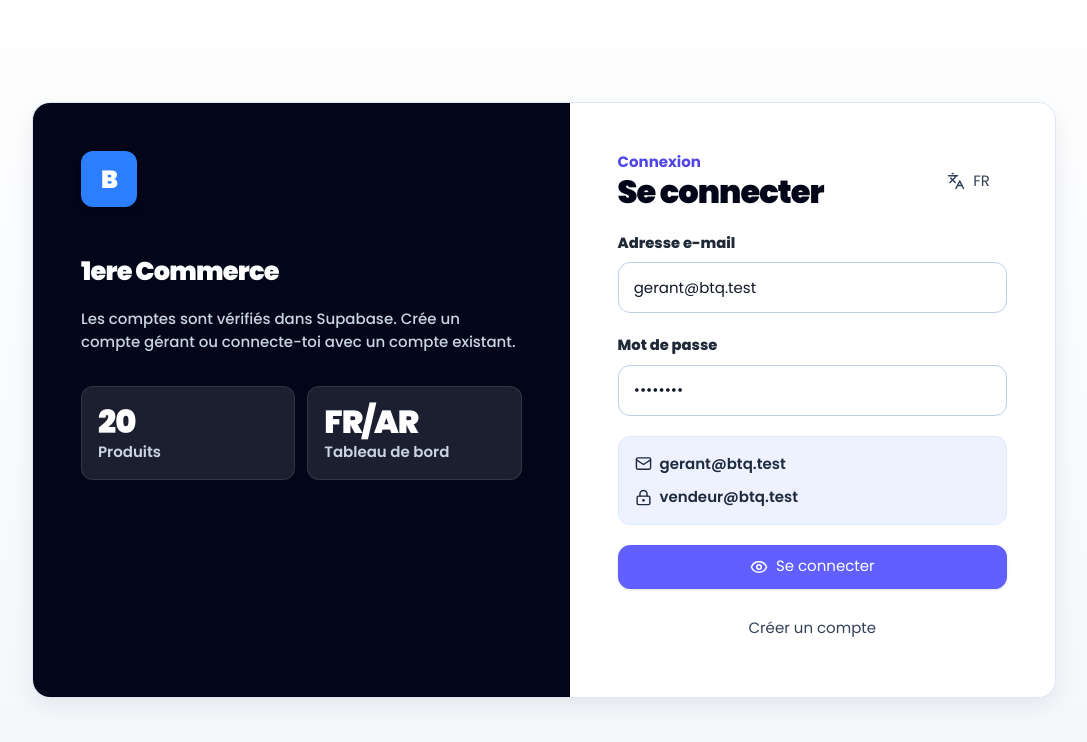
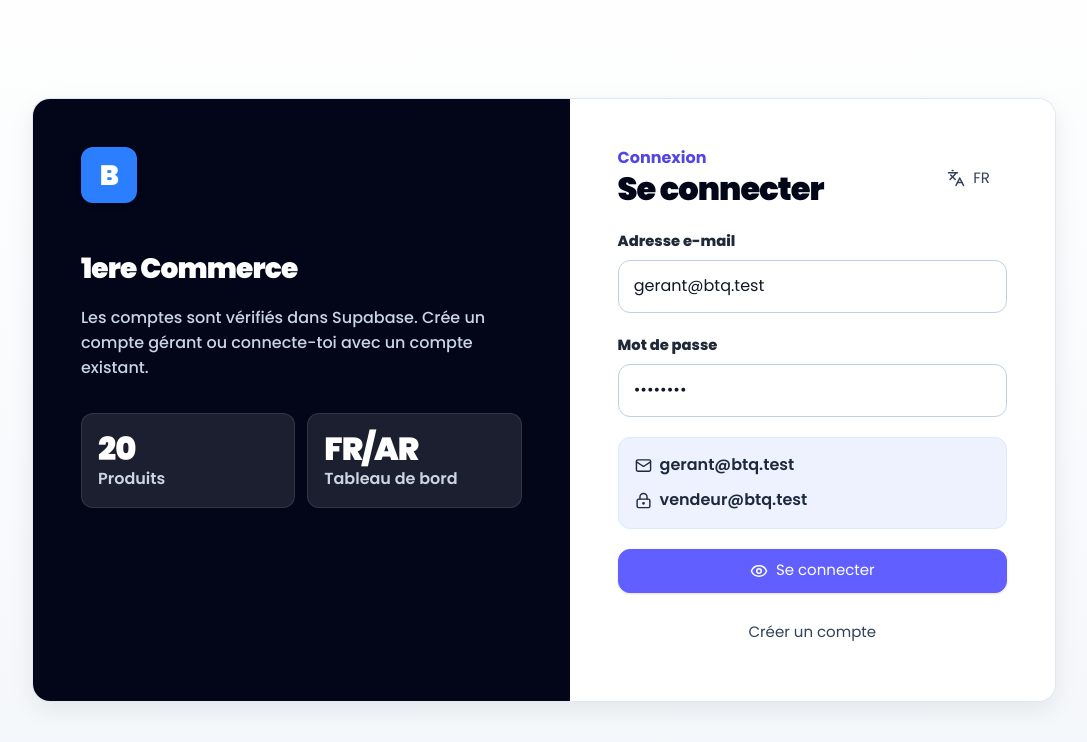
Before and after one commit to Nanna-mr/btq-app, a React (Vite) app: page /login in a window 1280 px wide. Shown: the top 742 px of the page, without its empty margins (96-1183 px from the left). Built offline with nearby package versions, Linux system fonts and the light colour scheme.

Commit message:
Increase global typography scale

```diff
--- a/src/styles.css
+++ b/src/styles.css
@@ -65,7 +65,7 @@ body {
     radial-gradient(circle at top left, rgba(99, 102, 241, 0.18), transparent 34rem),
     var(--bg);
   color: var(--text);
-  font-size: 15px;
+  font-size: 16px;
   line-height: 1.65;
   -webkit-font-smoothing: antialiased;
 }
@@ -158,7 +158,7 @@ a {
 .data-table th,
 .data-table td {
   border-bottom: 1px solid var(--border);
-  padding: 1rem 1.05rem;
+  padding: 1.15rem 1.25rem;
   text-align: start;
   vertical-align: middle;
 }
@@ -166,11 +166,15 @@ a {
 .data-table th {
   background: linear-gradient(180deg, #312e81, #3730a3);
   color: #ffffff;
-  font-size: 0.8rem;
+  font-size: 14px !important;
   font-weight: 900;
   letter-spacing: 0.04em;
   text-transform: uppercase;
   white-space: nowrap;
+}
+
+.data-table td {
+  font-size: 16px;
 }
 
 .data-table tbody tr:nth-child(odd) {
@@ -234,9 +238,13 @@ a {
   padding: 0.95rem 1rem;
   color: rgba(248, 250, 252, 0.78);
   text-decoration: none;
-  font-size: 1rem;
+  font-size: 15px;
   font-weight: 800;
   transition: color 160ms ease, background-color 160ms ease, transform 160ms ease;
+}
+
+.sidebar-link span {
+  font-size: 15px;
 }
 
 .sidebar-link.active,
@@ -260,26 +268,32 @@ h3 {
 }
 
 h1 {
-  font-size: clamp(1.6rem, 2vw, 2.25rem);
+  font-size: clamp(1.75rem, 2vw, 2.25rem);
+  font-weight: 900;
 }
 
 h2 {
-  font-size: clamp(1.45rem, 1.8vw, 2.1rem);
+  font-size: clamp(1.75rem, 1.8vw, 2.1rem);
+  font-weight: 900;
 }
 
 h3 {
   font-size: clamp(1.25rem, 1.5vw, 1.7rem);
+  font-weight: 800;
 }
 
 p,
 td,
-th,
 label,
 input,
 select,
 textarea,
+li {
+  font-size: max(16px, 1em);
+}
+
 button {
-  font-size: max(15px, 1em);
+  font-size: 15px !important;
 }
 
 .rounded-lg,
@@ -347,11 +361,15 @@ button {
 }
 
 .text-2xl {
-  font-size: 1.55rem !important;
+  font-size: 1.75rem !important;
 }
 
 .text-3xl {
   font-size: 2rem !important;
+}
+
+.text-xl {
+  font-size: 1.25rem !important;
 }
 
 .font-black {
@@ -410,6 +428,6 @@ button {
 
   .data-table th,
   .data-table td {
-    padding: 0.75rem;
+    padding: 0.95rem 1rem;
   }
 }
```
